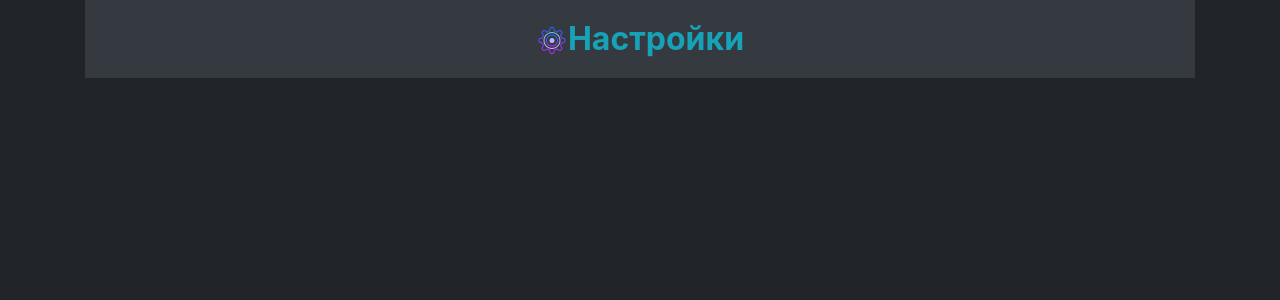
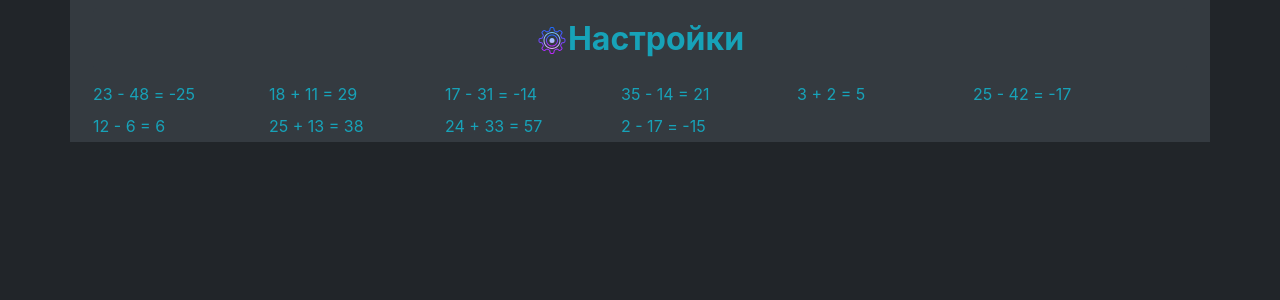
Before and after one commit to v-yan-v/arithmeticTraining, a React (Create React App) app: page / in a window 1280 px wide. Shown: the top 300 px of the page. Built offline with nearby package versions, Linux system fonts and the light colour scheme.

Commit message:
show problems with selected operations

```diff
--- a/src/App.js
+++ b/src/App.js
@@ -12,8 +12,11 @@ function App() {
     localStorage.setItem('simple-math-problems-settings', JSON.stringify(localAppSettings))
     }, [localAppSettings])
 
+
+  let currentColorTheme = localAppSettings.isColorThemeDark ? 'bg-dark text-info' : 'bg-light text-dark'
+
   return (
-    <div className='container'>
+    <div className={'container' + ' ' + currentColorTheme}>
       <Settings localAppSettings={localAppSettings} setLocalAppSettings={setLocalAppSettings} />
       <ProblemsViewer localAppSettings={localAppSettings} />
     </div>
--- /dev/null
+++ b/src/components/ProblemsViewer/Problem.js
@@ -0,0 +1,115 @@
+import React from "react";
+import s from './Problem.module.sass'
+import cn from "../../utils/classNamesConcatenator";
+
+
+export const Problem = ({localAppSettings, classList}) => {
+
+  /// STYLES ///
+  let currentColorTheme = localAppSettings.isColorThemeDark ? 'bg-dark text-info' : 'bg-light text-dark'
+
+  /// SECONDARY FUNCTIONS ///
+  const getRandomIntInclusive = (min, max) => {
+
+    if (min > max) {
+      [min, max] = [max, min] // swap values
+    }
+
+    min = Math.ceil(min);
+    max = Math.floor(max);
+    return Math.floor(Math.random() * (max - min + 1)) + min; //Максимум и минимум включаются
+  }
+
+  const getRandomArbitraryInclusive = (min, max) => {
+
+    if (min > max) {
+      [min, max] = [max, min] // swap values
+    }
+
+    return Math.floor(Math.random() * (max - min + 1)) + min
+  }
+
+  const operand = () => {
+    if (localAppSettings.useDecimalFractions && !localAppSettings.useCommonFractions) {
+      return getRandomArbitraryInclusive(localAppSettings.minOperandValue, localAppSettings.maxOperandValue)
+    }
+    else if (!localAppSettings.useDecimalFractions && localAppSettings.useCommonFractions){
+
+    }
+    else if (localAppSettings.useDecimalFractions && localAppSettings.useCommonFractions) {
+
+    }
+    else {
+      return getRandomIntInclusive(localAppSettings.minOperandValue, localAppSettings.maxOperandValue)
+    }
+  }
+
+  const generateProblem = () => {
+    const operations = Object.keys(localAppSettings.useOperations).map(key => localAppSettings.useOperations[key])
+
+    const getRandomOperation = () => {
+      if (operations.filter(el => el).length < 1) {
+        return 'NoEnabledOperations'
+      }
+
+      let index
+
+      while (1) {
+        index = getRandomIntInclusive(0, operations.length - 1)
+        if (operations[index]) {
+          return index
+        }
+      }
+    }
+
+    let operationIndex = getRandomOperation()
+
+    let op1 = operand()
+    let op2 = operand()
+    let problem = {
+      problem: null
+      , answer: null
+    }
+
+    let tmp = ''
+
+    switch (operationIndex) {
+      case 1:
+        problem.answer = (op1 - op2).toFixed(3)
+        problem.problem = `${op1} - ${op2} = `
+        break
+      case 2:
+        problem.answer = (op1 * op2).toFixed(3)
+        problem.problem = `${op1} * ${op2} = `
+        break
+      case 3:
+        problem.answer = (op1 / op2).toFixed(3)
+        problem.problem = `${op1} / ${op2} = `
+        break
+      case 0:
+      default:
+        problem.answer = (op1 + op2).toFixed(3)
+        problem.problem = `${op1} + ${op2} = `
+    }
+
+    // remove unnecessary zeros
+    problem.answer = problem.answer.replace(/\.?0+$/, '')
+
+    return problem
+  }
+
+
+  /// PAYLOAD ///
+
+  // problems generating
+  let tmp = generateProblem()
+  const answerField = (<input type={'text'} className={cn(s.answerField, currentColorTheme)} />)
+
+  return (
+    <div className={classList} >
+      {tmp.problem}
+      {tmp.answer}
+      {localAppSettings.inputsForTestAnswer ? answerField : ''}
+    </div>
+  )
+}
--- /dev/null
+++ b/src/components/ProblemsViewer/Problem.module.sass
@@ -0,0 +1,4 @@
+
+.answerField
+  margin-right: 0.3em
+  width: 3em
--- a/src/components/ProblemsViewer/ProblemsViewer.js
+++ b/src/components/ProblemsViewer/ProblemsViewer.js
@@ -1,10 +1,19 @@
 import React from "react";
+import {Problem} from "./Problem";
+import s from './ProblemsViewer.module.sass'
 
 export const ProblemsViewer = ({localAppSettings}) => {
+
+  let quantity = parseInt(localAppSettings.numberOfProblemsPerPage)
+
+  let problemsList = new Array(quantity).fill('_')
+
+
   return (
-    <div>
-      PROBLEMS LIST
-      <p className={'bg-' + localAppSettings.isColorThemeDark ? 'dark' : 'light'}>Color Theme is ${localAppSettings.currentColorTheme}</p>
+    <div className={s.flexContainer}>
+      { problemsList.map((_, i) => {
+        return <Problem key={i} localAppSettings={localAppSettings} classList={s.flexItem} />
+      }) }
     </div>
   )
 }
--- /dev/null
+++ b/src/components/ProblemsViewer/ProblemsViewer.module.sass
@@ -0,0 +1,10 @@
+.flexContainer
+  display: flex
+  //justify-content: space-around
+  flex-wrap: wrap
+
+
+.flexItem
+  flex-basis: 10em
+
+  margin: 0.5vmin 1vmin
--- a/src/components/Settings/Settings.js
+++ b/src/components/Settings/Settings.js
@@ -8,8 +8,14 @@ export const Settings = ({localAppSettings, setLocalAppSettings}) => {
   let currentColorTheme = localAppSettings.isColorThemeDark ? 'bg-dark text-info' : 'bg-light text-dark'
 
   function handleSettingChanges(e) {
-    const name = e.target.name
+    let name = e.target.name
     let value = e.target.type === 'checkbox' ? e.target.checked : e.target.value
+
+    // switch operations
+    if (name === 'useAddition' || name === 'useSubtraction' || name === 'useMultiplication' || name === 'useDivision') {
+      value = {...localAppSettings.useOperations, [name]: value}
+      name = 'useOperations'
+    }
 
     setLocalAppSettings({
       ...localAppSettings
@@ -91,14 +97,14 @@ export const Settings = ({localAppSettings, setLocalAppSettings}) => {
                   <div className='col'>
                     <div className="custom-control custom-checkbox">
                       <input id='useAddition' className='custom-control-input' type="checkbox" name='useAddition'
-                             checked={localAppSettings.useAddition || ''} onChange={handleSettingChanges}/>
+                             checked={localAppSettings.useOperations.useAddition || ''} onChange={handleSettingChanges}/>
                       <label className="custom-control-label" htmlFor='useAddition'
                              role='button'>Сложение&nbsp;+ </label>
                     </div>
 
                     <div className="custom-control custom-checkbox">
                       <input id='useSubtraction' className='custom-control-input' type="checkbox" name='useSubtraction'
-                             checked={localAppSettings.useSubtraction || ''} onChange={handleSettingChanges}/>
+                             checked={localAppSettings.useOperations.useSubtraction || ''} onChange={handleSettingChanges}/>
                       <label className="custom-control-label" htmlFor='useSubtraction'
                              role='button'>Вычитание&nbsp;- </label>
                     </div>
@@ -110,7 +116,7 @@ export const Settings = ({localAppSettings, setLocalAppSettings}) => {
 
                     <div className="custom-control custom-checkbox">
                       <input id='useMultiplication' className='custom-control-input' type="checkbox"
-                             name='useMultiplication' checked={localAppSettings.useMultiplication || ''}
+                             name='useMultiplication' checked={localAppSettings.useOperations.useMultiplication || ''}
                              onChange={handleSettingChanges}/>
                       <label className="custom-control-label" htmlFor='useMultiplication'
                              role='button'>Умножение&nbsp;× </label>
@@ -118,7 +124,7 @@ export const Settings = ({localAppSettings, setLocalAppSettings}) => {
 
                     <div className="custom-control custom-checkbox">
                       <input id='useDivision' className='custom-control-input' type="checkbox" name='useDivision'
-                             checked={localAppSettings.useDivision || ''} onChange={handleSettingChanges}/>
+                             checked={localAppSettings.useOperations.useDivision || ''} onChange={handleSettingChanges}/>
                       <label className="custom-control-label" htmlFor='useDivision'
                              role='button'>Деление&nbsp;÷ </label>
                     </div>
--- a/src/constantsAndDefaults.js
+++ b/src/constantsAndDefaults.js
@@ -1,10 +1,12 @@
 export const defaultAppSettings = {
   minOperandValue                  : 0
   , maxOperandValue                : 50
-  , useAddition                    : true
-  , useSubtraction                 : true
-  , useMultiplication              : false
-  , useDivision                    : false
+  , useOperations                  : {
+      useAddition      : true
+    , useSubtraction   : true
+    , useMultiplication: false
+    , useDivision      : false
+  }
   , groupByOperations              : false
   , useDecimalFractions            : false
   , useCommonFractions             : false
```
